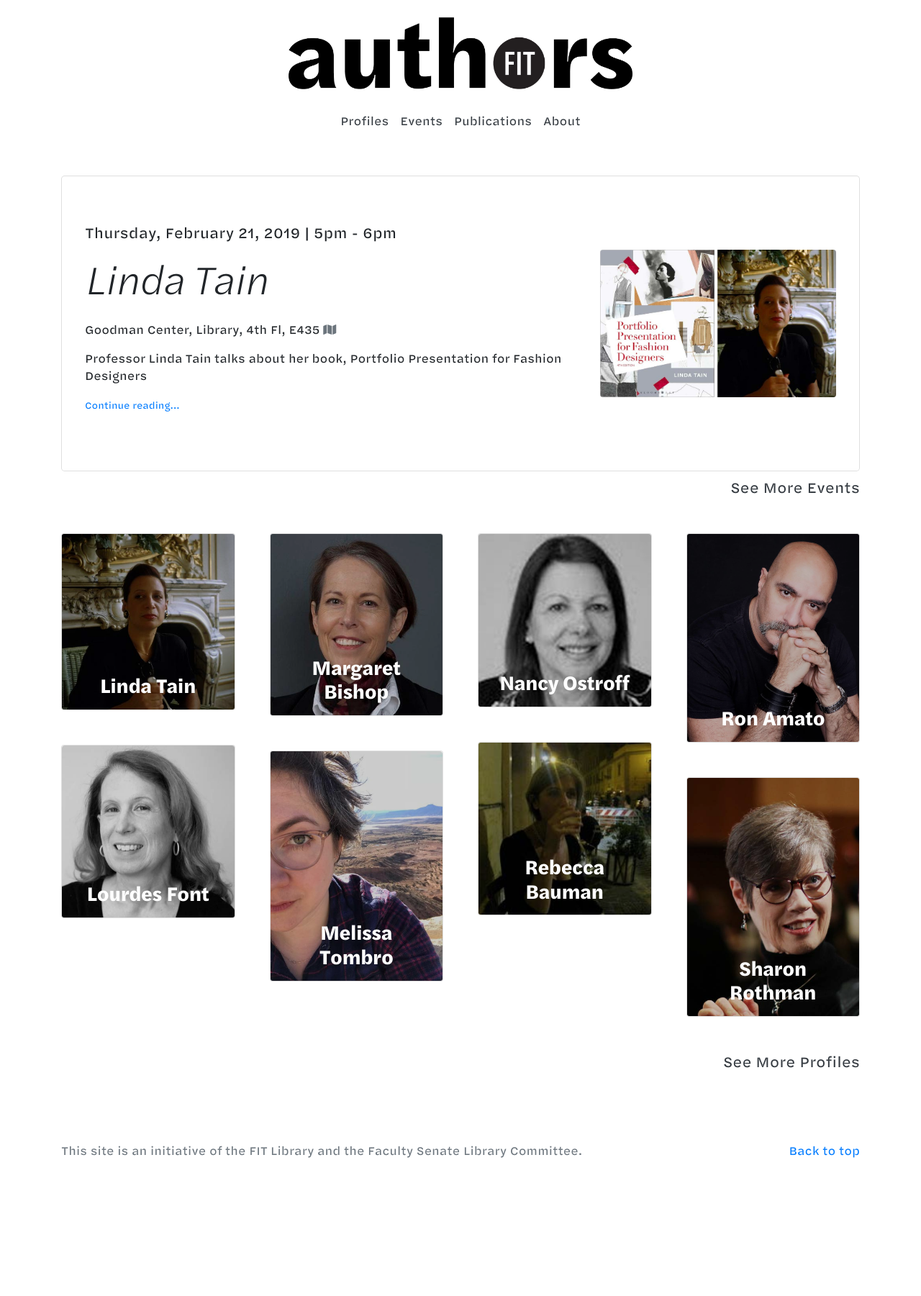
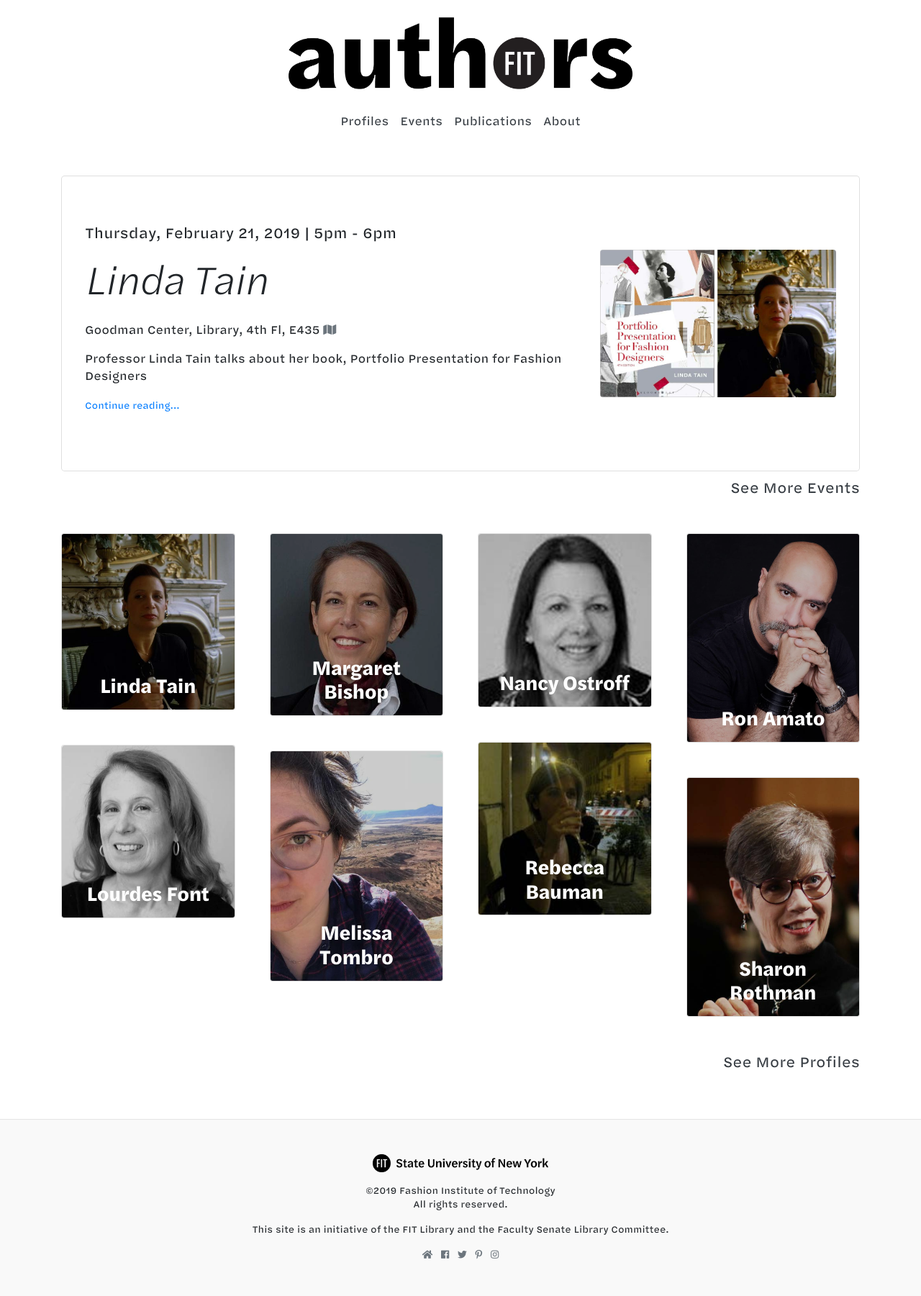
Before and after one commit to fit-authors/fit-authors.github.io, a Jekyll site: the page built from index.md, in a window 1280 px wide. Shown: the whole page at 72% size. Built offline with Jekyll 4.4.1, drawn with Linux system fonts in a browser that asks for light colours; nearby versions of some CDN libraries; before the commit the page ends 1675 px from its top, so only the background shows below that.

Commit message:
footer update

```diff
--- a/_includes/footer.html
+++ b/_includes/footer.html
@@ -1,8 +1,21 @@
-<footer class="text-muted py-5">
-  <div class="container">
-    <p class="float-right">
-      <a href="#">Back to top</a>
+<footer class="mt-auto">
+  <div class="container text-center small py-5">
+    <a href="https://www.fitnyc.edu">
+      <img class="mb-3" src="/assets/images/wordmark-black-1-line.png" alt="FIT SUNY Logo" id="fit-logo">
+    </a>
+    <p>
+      ©2019 Fashion Institute of Technology
+      <br>
+      All rights reserved.
     </p>
     <p>This site is an initiative of the FIT Library and the Faculty Senate Library Committee.</p>
+    <ul class="list-inline mb-0">
+      <li class="list-inline-item"><a class="text-muted" href="https://www.fitnyc.edu/library/" aria-label="FIT Library Homepage"><i class="fas fa-home" aria-hidden="" title="FIT Library Homepage"></i></a></li>
+      <li class="list-inline-item"><a class="text-muted" href="https://www.facebook.com/FITLibrary" aria-label="FIT Library Facebook"><i class="fab fa-facebook" aria-hidden="" title="FIT Library Facebook"></i></a></li>
+      <li class="list-inline-item"><a class="text-muted" href="https://twitter.com/FITLibrary" aria-label="FIT Library Twitter"><i class="fab fa-twitter" aria-hidden="" title="FIT Library Twitter"></i></a></li>
+      <li class="list-inline-item"><a class="text-muted" href="http://pinterest.com/fitlibrary/" aria-label="FIT Library Pinterest"><i class="fab fa-pinterest-p" aria-hidden="" title="FIT Library Pinterest"></i></a></li>
+      <li class="list-inline-item"><a class="text-muted" href="https://www.instagram.com/fitnyclibrary/" aria-label="FIT Library Instagram"><i class="fab fa-instagram" aria-hidden="" title="FIT Library Instagram"></i></a></li>
+
+    </ul>
   </div>
 </footer>
--- a/_includes/header.html
+++ b/_includes/header.html
@@ -1,4 +1,4 @@
-<header class="container pt-4 pb-3 d-none d-md-block">
+<header class="container pt-4 pb-3 d-none d-md-block flex-shrink-0">
   <div class="row justify-content-center">
     <div class="col-auto">
       <a href="/" class="logo">
@@ -7,7 +7,7 @@
     </div>
   </div>
 </header>
-<nav class="navbar navbar-expand-md">
+<nav class="navbar navbar-expand-md flex-shrink-0">
   <div class="container">
     <a class="navbar-brand d-md-none" href="/"><img src="/assets/images/fit-authors.png" alt="FIT Authors logo"></a>
     <button class="navbar-toggler" type="button" data-toggle="collapse" data-target="#navbarSupportedContent" aria-controls="navbarSupportedContent" aria-expanded="false" aria-label="Toggle navigation">
--- a/_layouts/default.html
+++ b/_layouts/default.html
@@ -1,9 +1,9 @@
 <!DOCTYPE html>
-<html lang="en-us">
+<html lang="en-us" class="h-100">
   {% include head.html %}
-  <body>
+  <body class="h-100 d-flex flex-column">
     {% include header.html %}
-    <div class="container mt-5" id="main">
+    <div class="container my-5 flex-shrink-0" id="main">
       {{ content }}
     </div>
     {% include footer.html %}
--- a/_layouts/profile.html
+++ b/_layouts/profile.html
@@ -71,7 +71,7 @@
     {% endif %}
   </div>
 </div>
-<div class="row align-items-center justify-content-between mb-5 pb-5" id="interview-block">
+<div class="row align-items-center justify-content-between" id="interview-block">
   <div class="col-md-7">
     {{ content }}
   </div>
--- a/assets/style.scss
+++ b/assets/style.scss
@@ -5,22 +5,12 @@
 @import url('fonts/halyard.css');
 @import url('https://use.fontawesome.com/releases/v5.5.0/css/all.css');
 
-html {
-  position: relative;
-  min-height: 100%;
-}
 body {
   font-family: "Halyard Micro",sans-serif;
-  margin-bottom: 184px;
 }
 .h1, .h2, .h3, .h4, .h5, .h6, h1, h2, h3, h4, h5, h6 {
   font-family: "Halyard Text",sans-serif;
   font-weight: 700;
-}
-footer {
-  position: absolute;
-  bottom: 0;
-  width: 100%;
 }
 header .logo img {
   max-height: 100px;
@@ -28,6 +18,13 @@
 }
 .navbar-brand img {
   height: 30px;
+}
+footer {
+  background-color: #f9f9f9;
+  border-top: .05rem solid #e5e5e5;
+}
+footer #fit-logo {
+  height: 25px;
 }
 // Home
 #more-events {
@@ -84,7 +81,7 @@
   }
 }
 // Profiles
-#author-block, #work-block, #interview-block {
+#author-block, #work-block {
   border-bottom: 1px solid rgba(0,0,0,.125);
 }
 #author-name p, #author-name ul {
@@ -103,6 +100,10 @@
   -moz-column-gap: 1.25rem;
   orphans: 1;
   widows: 1;
+}
+#publications.card-columns .card {
+  display: inline-block;
+  width: 100%;
 }
 #publications.card-columns #publication-card {
   margin-bottom: 1.25rem;
@@ -158,6 +159,12 @@
 #publications .modal #description-button a[aria-expanded="true"]::after {
   content: 'Show Less';
 }
+#catalog-link {
+  border-top: 1px solid rgba(0, 0, 0, 0.125);
+}
+#catalog-link i {
+  vertical-align: middle;
+}
 // Events
 #event-slide {
   border: 1px solid rgba(0,0,0,.125);
```
Also changed, not shown: _includes/publications.html (+10 -4 lines), assets/images/wordmark-black-1-line.png (added).
